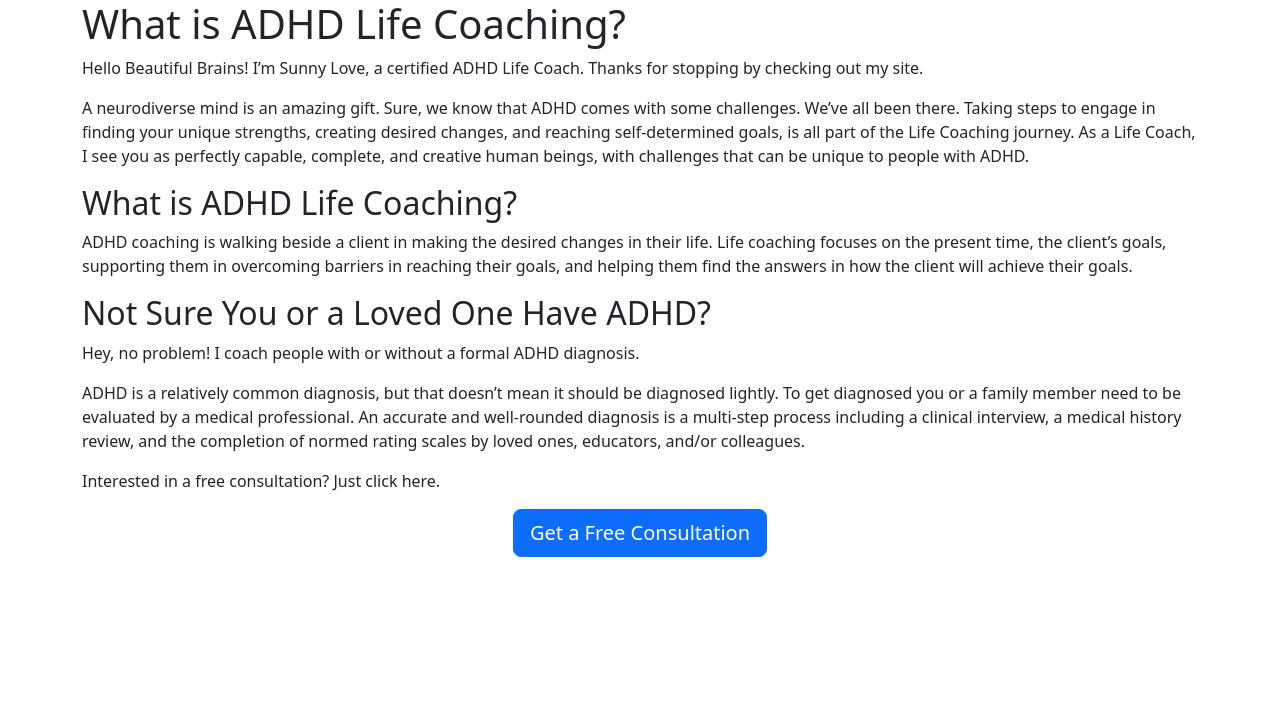
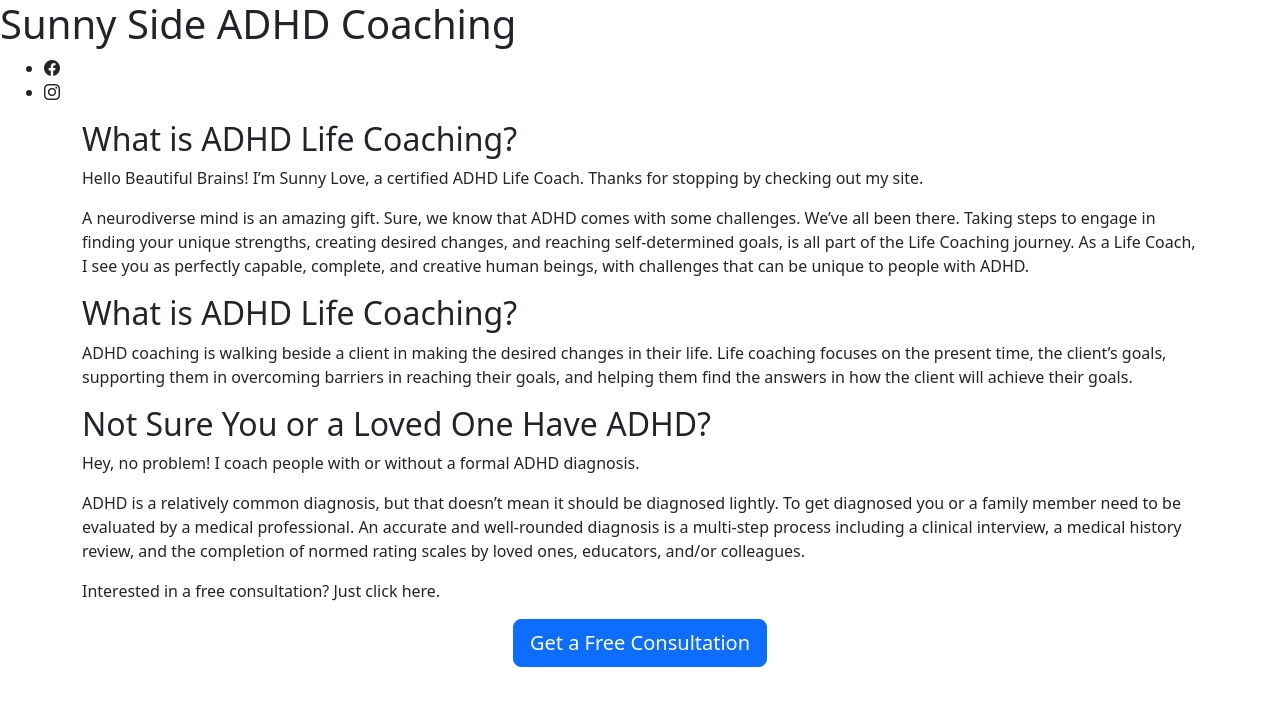
Before and after one commit to sunnysideadhdcoaching/website, a Jekyll site: the page built from index.md, in a window 1280 px wide. Shown: the top 706 px of the page. Built offline with Jekyll 4.4.1, drawn with Linux system fonts in a browser that asks for light colours; nearby versions of some CDN libraries.

Commit message:
title and icons

```diff
--- a/_includes/head.html
+++ b/_includes/head.html
@@ -32,6 +32,7 @@
 	<!-- CSS & fonts -->
 	<link rel="stylesheet" href="css/app.css">
 	<link href="https://cdn.jsdelivr.net/npm/bootstrap@5.2.0/dist/css/bootstrap.min.css" rel="stylesheet" integrity="sha384-gH2yIJqKdNHPEq0n4Mqa/HGKIhSkIHeL5AyhkYV8i59U5AR6csBvApHHNl/vI1Bx" crossorigin="anonymous">
+	<link rel="stylesheet" href="https://cdn.jsdelivr.net/npm/bootstrap-icons@1.9.1/font/bootstrap-icons.css">
 	<!-- Put your fonts here -->
 
 </head>
--- a/_layouts/default.html
+++ b/_layouts/default.html
@@ -4,6 +4,14 @@
 	{% include head.html %}
 
   <body>
+
+	<h1>Sunny Side ADHD Coaching</h1>
+	<div class="container-fluid text-right">
+		<ul>
+			<li><i class="bi bi-facebook"></i></li>
+			<li><i class="bi bi-instagram"></i></li>
+		</ul>
+	</div>
 
 	<div class="container">
 		{{ content }}
--- a/index.md
+++ b/index.md
@@ -3,7 +3,7 @@ layout: default
 title: "Home Page"
 ---
 
-# What is ADHD Life Coaching?
+## What is ADHD Life Coaching?
 
 Hello Beautiful Brains! I'm Sunny Love, a certified ADHD Life Coach. Thanks for stopping by checking out my site.
 
```
